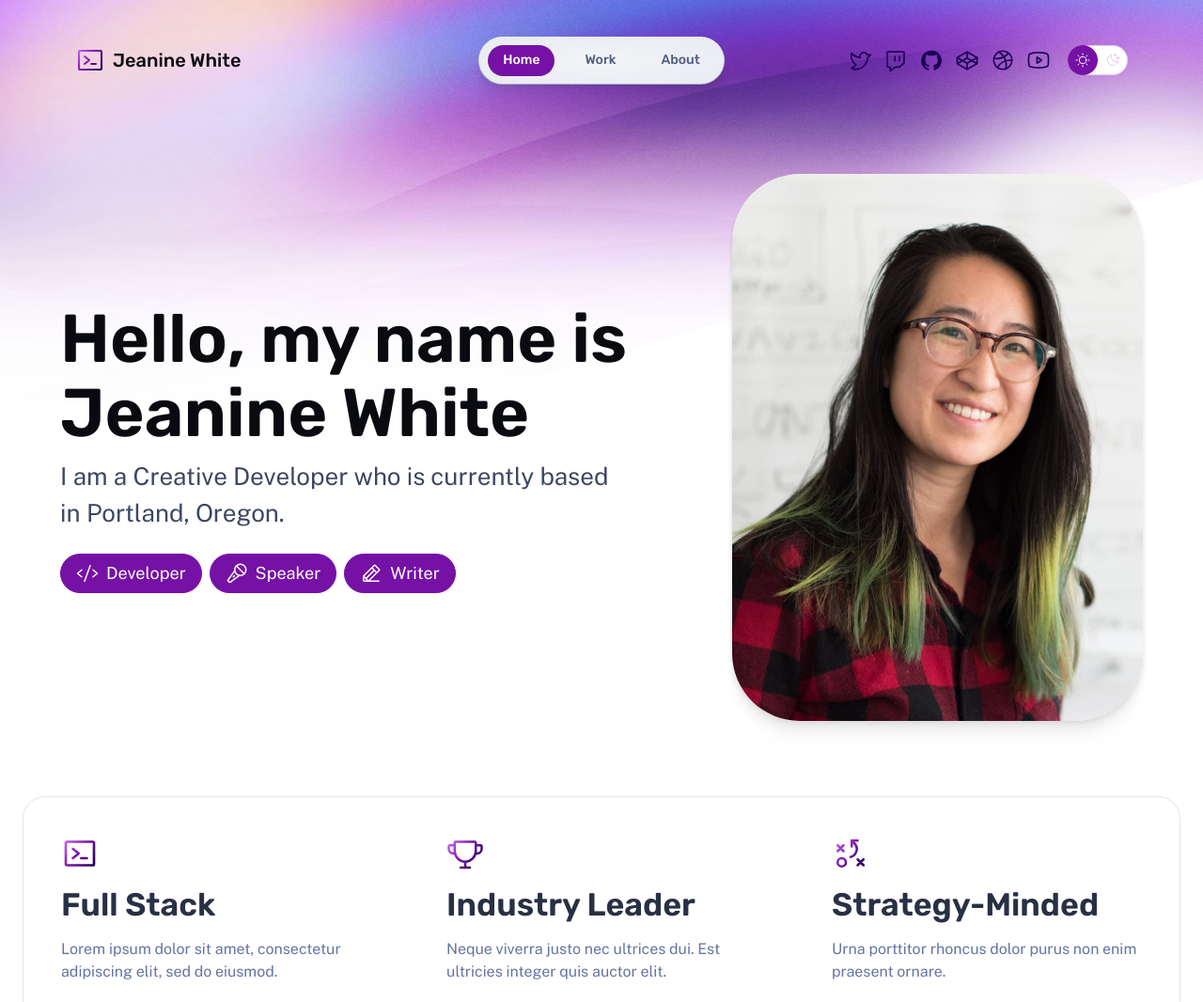
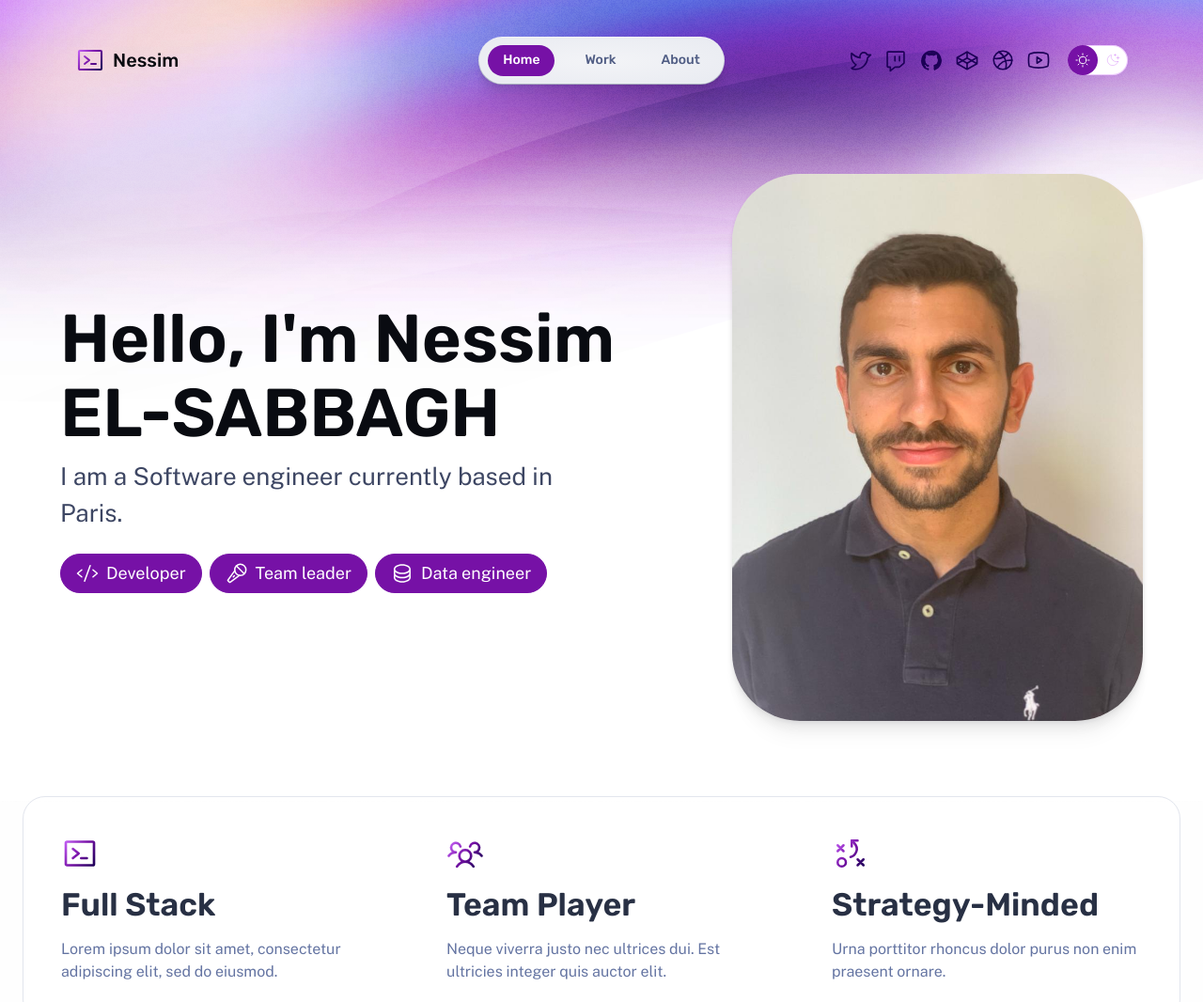
Before and after one commit to NessimPerso/myportfolio, an Astro site: page / in a window 1280 px wide. Shown: the top 1066 px of the page at 94% size. Built offline with nearby package versions, Linux system fonts and the light colour scheme; Astro itself is replaced by a stand-in of ours.

Commit message:
Personalisation du Portfolio

```diff
--- a/src/components/Footer.astro
+++ b/src/components/Footer.astro
@@ -9,7 +9,7 @@ const currentYear = new Date().getFullYear();
 			Designed & Developed in Portland with <a href="https://astro.build/">Astro</a>
 			<Icon icon="rocket-launch" size="1.2em" />
 		</p>
-		<p>&copy; {currentYear} Jeanine White</p>
+		<p>&copy; {currentYear} Nessim EL-SABBAGH</p>
 	</div>
 	<p class="socials">
 		<a href="https://twitter.com/me"> Twitter</a>
--- a/src/components/IconPaths.ts
+++ b/src/components/IconPaths.ts
@@ -35,4 +35,6 @@ export const iconPaths = {
 	'linkedin-logo': `<rect width="184" height="184" x="36" y="36" fill="none" stroke-linecap="round" stroke-linejoin="round" stroke-width="16" rx="8"/><path fill="none" stroke-linecap="round" stroke-linejoin="round" stroke-width="16" d="M120 112v64m-32-64v64m32-36a28 28 0 0 1 56 0v36"/><circle stroke="none" cx="88" cy="80" r="12"/>`,
 	'instagram-logo': `<circle cx="128" cy="128" r="40" fill="none" stroke-miterlimit="10" stroke-width="16"/><rect width="184" height="184" x="36" y="36" fill="none" stroke-linecap="round" stroke-linejoin="round" stroke-width="16" rx="48"/><circle cx="180" cy="76" r="12" stroke="none" />`,
 	'tiktok-logo': `<path fill="none" stroke-linecap="round" stroke-linejoin="round" stroke-width="16" d="M168 106a96 96 0 0 0 56 18V84a56 56 0 0 1-56-56h-40v128a28 28 0 1 1-40-25V89a68 68 0 1 0 80 67Z"/>`,
+	'database': `<path d="M128,24C74.17,24,32,48.6,32,80v96c0,31.4,42.17,56,96,56s96-24.6,96-56V80C224,48.6,181.83,24,128,24Zm80,104c0,9.62-7.88,19.43-21.61,26.92C170.93,163.35,150.19,168,128,168s-42.93-4.65-58.39-13.08C55.88,147.43,48,137.62,48,128V111.36c17.06,15,46.23,24.64,80,24.64s62.94-9.68,80-24.64ZM69.61,53.08C85.07,44.65,105.81,40,128,40s42.93,4.65,58.39,13.08C200.12,60.57,208,70.38,208,80s-7.88,19.43-21.61,26.92C170.93,115.35,150.19,120,128,120s-42.93-4.65-58.39-13.08C55.88,99.43,48,89.62,48,80S55.88,60.57,69.61,53.08ZM186.39,202.92C170.93,211.35,150.19,216,128,216s-42.93-4.65-58.39-13.08C55.88,195.43,48,185.62,48,176V159.36c17.06,15,46.23,24.64,80,24.64s62.94-9.68,80-24.64V176C208,185.62,200.12,195.43,186.39,202.92Z"></path>`,
+	'team':`<path d="M244.8,150.4a8,8,0,0,1-11.2-1.6A51.6,51.6,0,0,0,192,128a8,8,0,0,1-7.37-4.89,8,8,0,0,1,0-6.22A8,8,0,0,1,192,112a24,24,0,1,0-23.24-30,8,8,0,1,1-15.5-4A40,40,0,1,1,219,117.51a67.94,67.94,0,0,1,27.43,21.68A8,8,0,0,1,244.8,150.4ZM190.92,212a8,8,0,1,1-13.84,8,57,57,0,0,0-98.16,0,8,8,0,1,1-13.84-8,72.06,72.06,0,0,1,33.74-29.92,48,48,0,1,1,58.36,0A72.06,72.06,0,0,1,190.92,212ZM128,176a32,32,0,1,0-32-32A32,32,0,0,0,128,176ZM72,120a8,8,0,0,0-8-8A24,24,0,1,1,87.24,82a8,8,0,1,0,15.5-4A40,40,0,1,0,37,117.51,67.94,67.94,0,0,0,9.6,139.19a8,8,0,1,0,12.8,9.61A51.6,51.6,0,0,1,64,128,8,8,0,0,0,72,120Z"></path>`,
 };
--- a/src/components/MainHead.astro
+++ b/src/components/MainHead.astro
@@ -7,8 +7,8 @@ interface Props {
 }
 
 const {
-	title = 'Jeanine White: Personal Site',
-	description = 'The personal site of Jeanine White',
+	title = 'Nessim El-sabbagh: Portfolio',
+	description = 'The personal site of Nessim',
 } = Astro.props;
 ---
 
--- a/src/components/Nav.astro
+++ b/src/components/Nav.astro
@@ -25,7 +25,7 @@ const iconLinks: { label: string; href: string; icon: keyof typeof iconPaths }[]
 	<div class="menu-header">
 		<a href="/" class="site-title">
 			<Icon icon="terminal-window" color="var(--accent-regular)" size="1.6em" gradient />
-			Jeanine White
+			Nessim
 		</a>
 		<menu-button>
 			<template>
--- a/src/components/Skills.astro
+++ b/src/components/Skills.astro
@@ -9,8 +9,8 @@ import Icon from './Icon.astro';
 		<p>Lorem ipsum dolor sit amet, consectetur adipiscing elit, sed do eiusmod.</p>
 	</div>
 	<div class="stack gap-2 lg:gap-4">
-		<Icon icon="trophy" color="var(--accent-regular)" size="2.5rem" gradient />
-		<h2>Industry Leader</h2>
+		<Icon icon="team" color="var(--accent-regular)" size="2.5rem" gradient />
+		<h2>Team Player</h2>
 		<p>Neque viverra justo nec ultrices dui. Est ultricies integer quis auctor elit.</p>
 	</div>
 	<div class="stack gap-2 lg:gap-4">
--- a/src/pages/index.astro
+++ b/src/pages/index.astro
@@ -30,22 +30,22 @@ const projects = (await getCollection('work'))
 		<div class="wrapper stack gap-8 lg:gap-20">
 			<header class="hero">
 				<Hero
-					title="Hello, my name is Jeanine White"
-					tagline="I am a Creative Developer who is currently based in Portland, Oregon."
+					title="Hello, I'm Nessim EL-SABBAGH"
+					tagline="I am a Software engineer currently based in Paris."
 					align="start"
 				>
 					<div class="roles">
 						<Pill><Icon icon="code" size="1.33em" /> Developer</Pill>
-						<Pill><Icon icon="microphone-stage" size="1.33em" /> Speaker</Pill>
-						<Pill><Icon icon="pencil-line" size="1.33em" /> Writer</Pill>
+						<Pill><Icon icon="microphone-stage" size="1.33em" /> Team leader</Pill>
+						<Pill><Icon icon="database" size="1.33em" /> Data engineer</Pill>
 					</div>
 				</Hero>
 
 				<img
-					alt="Jeanine White smiling in a red plaid shirt and tortoise shell glasses"
+					alt="Nessim photo CV"
 					width="480"
 					height="620"
-					src="/assets/portrait.jpg"
+					src="/assets/photo CV.jpg"
 				/>
 			</header>
 
--- a/src/pages/work.astro
+++ b/src/pages/work.astro
@@ -14,8 +14,8 @@ const projects = (await getCollection('work')).sort(
 ---
 
 <BaseLayout
-	title="My Work | Jeanine White"
-	description="Learn about Jeanine White's most recent projects"
+	title="My Work | Nessim EL-SABBAGH"
+	description="Learn about my most recent projects"
 >
 	<div class="stack gap-20">
 		<main class="wrapper stack gap-8">
```
Also changed, not shown: public/assets/photo CV.jpg (added).
